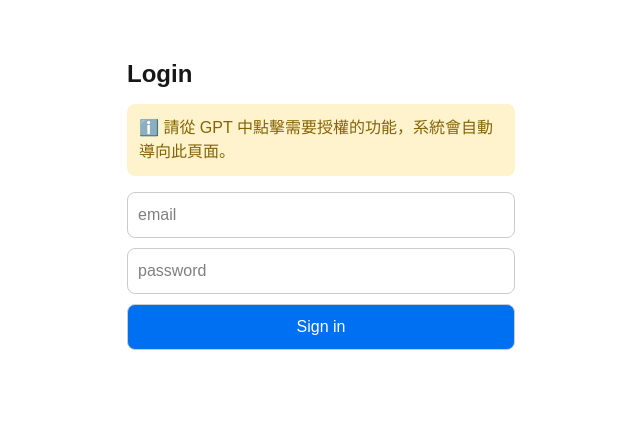
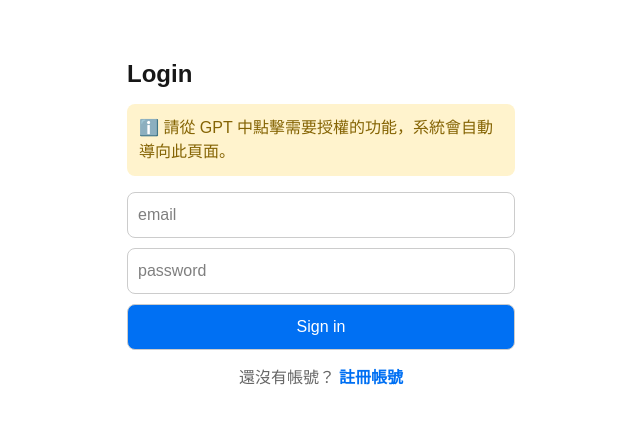
Before and after one commit to JasonM568/app-for-you, a Next.js app: page /login in a window 1280 px wide. Shown: the top 424 px of the page, without its empty margins (319-959 px from the left). Built offline with nearby package versions, Linux system fonts and the light colour scheme; no server answers.

Commit message:
Add signup link to login page with returnTo parameter

```diff
--- a/app/login/LoginClient.tsx
+++ b/app/login/LoginClient.tsx
@@ -70,6 +70,16 @@ export default function LoginClient({ returnTo }: { returnTo: string }) {
         </button>
       </form>
 
+      <div style={{ marginTop: 16, textAlign: "center", color: "#666" }}>
+        還沒有帳號？
+        <a
+          href={`/signup${isOAuthFlow ? `?returnTo=${encodeURIComponent(returnTo)}` : ''}`}
+          style={{ color: "#0070f3", marginLeft: 4, textDecoration: "none", fontWeight: 600 }}
+        >
+          註冊帳號
+        </a>
+      </div>
+
       {msg.includes("成功") && !isOAuthFlow && (
         <div style={{ marginTop: 20, padding: 16, backgroundColor: "#f0f9ff", borderRadius: 8, textAlign: "center" }}>
           <p style={{ marginBottom: 12, color: "#0070f3" }}>驗證完成！請點擊下方按鈕前往 GPT。</p>
```
